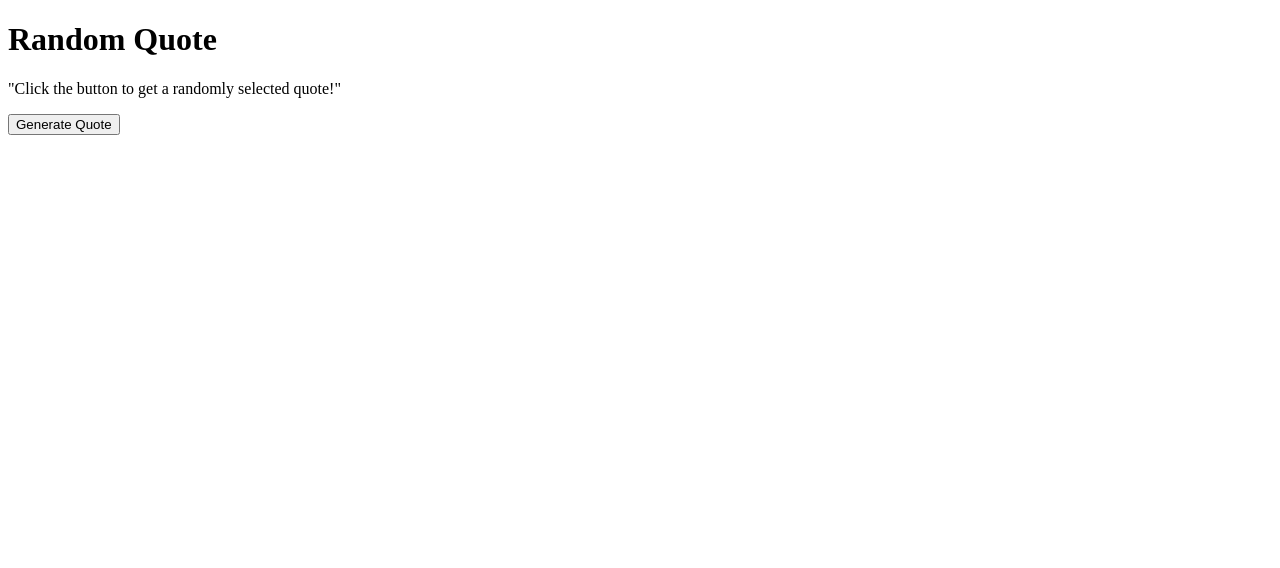
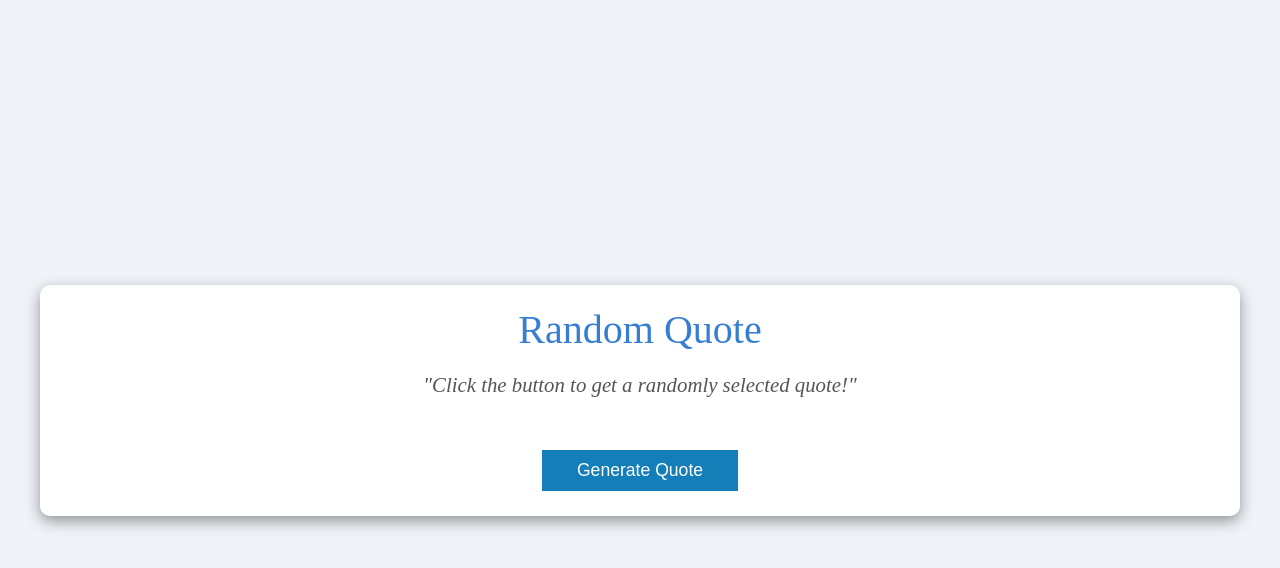
Before and after one commit to hradiladam/Quote_generator, a plain HTML site: page index.html in a window 1280 px wide. Drawn offline with Linux system fonts and the light colour scheme; the site is published under a folder, as on GitHub Pages, so addresses that start at the root find nothing.

Commit message:
Commit 5 - fixed technical typos (name files, pathing)

```diff
--- a/index.html
+++ b/index.html
@@ -3,9 +3,9 @@
 <head>
     <meta charset="UTF-8">
     <meta name="viewport" content="width=device-width, initial-scale=1.0">
-    <link rel="stylesheet" href="/style/reset.css">
-    <link rel="stylesheet" href="/style/style.css">
-    <script src="/app/script.js" defer></script>
+    <link href="style/reset.css" rel="stylesheet">
+    <link href="style/style.css" rel="stylesheet">
+    <script src="app/script.js" defer></script>
     <title>Document</title>
 </head>
 
```
Also changed, not shown: resources/quotes.txt (renamed from recources/quotes.txt).
